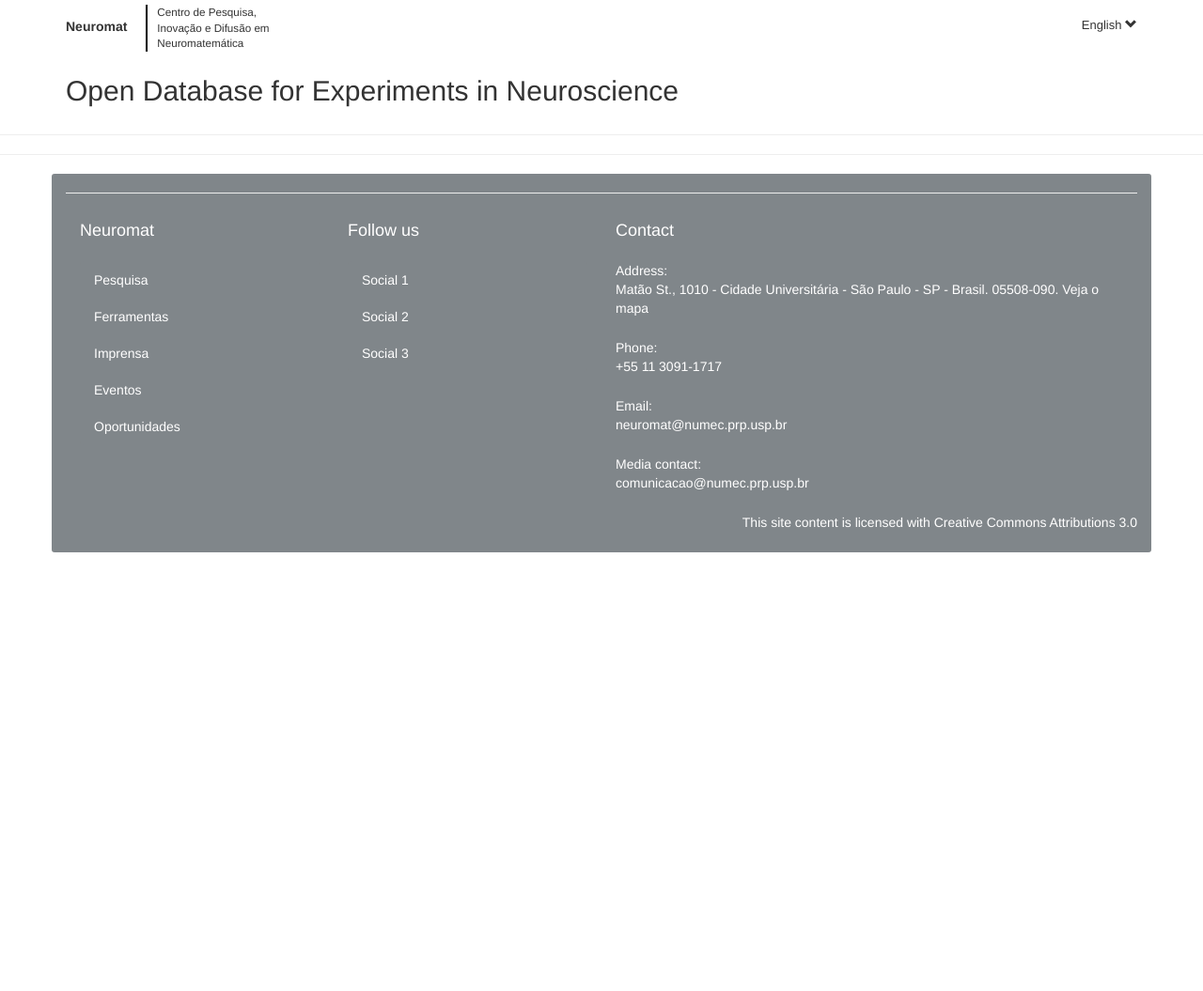
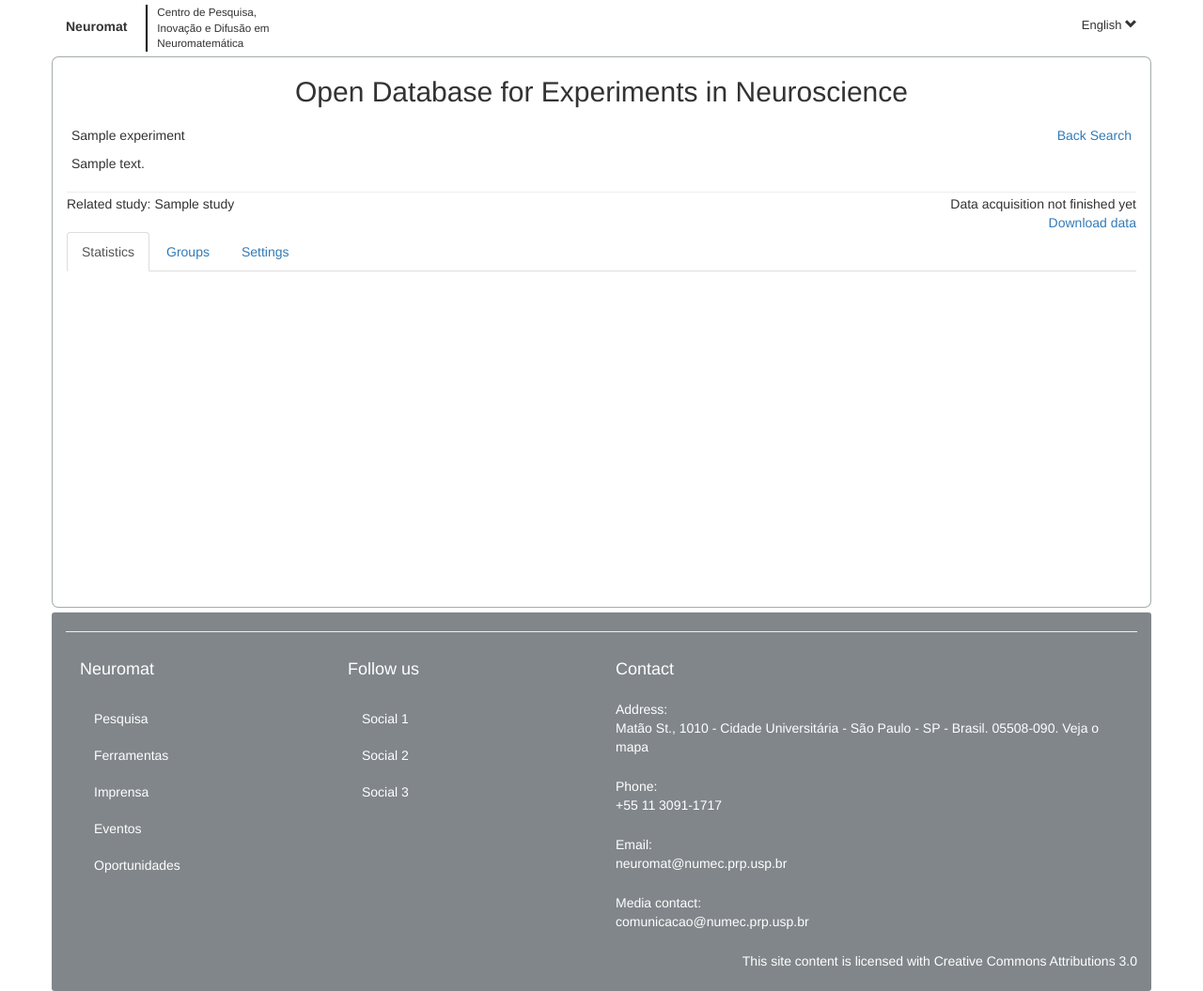
Before and after one commit to neuromat/portal, a Django app: page /experiments/1/ in a window 1280 px wide. Shown: the whole page at 94% size. Before the commit the page ends 588 px from the top, so only its background shows below. Run offline with Django 3.2, Linux system fonts and the light colour scheme; tables that the repository leaves empty hold one stand-in row (values such as "Sample post"); some libraries are stand-ins or nearby versions.

Commit message:
Give first form to experiment detail page

```diff
--- a/experiments/templates/experiments/base.html
+++ b/experiments/templates/experiments/base.html
@@ -15,10 +15,8 @@
 {% include 'experiments/top.html' %}
 {% block header %}
 {% endblock %}
-<hr>
 {% block content %}
 {% endblock %}
-<hr>
 {% include 'experiments/footer.html' %}
 <script src="{% static 'bootstrap-3.3.7-dist/js/bootstrap.min.js' %}"></script>
 </body>
--- a/experiments/templates/experiments/detail.html
+++ b/experiments/templates/experiments/detail.html
@@ -3,3 +3,12 @@
 {% block header %}
     {% include 'experiments/header_detail.html' %}
 {% endblock %}
+{% block content %}
+    <section class="container toggable-tabs">
+        <ul class="nav nav-tabs">
+            <li role="presentation" class="active"><a href="#">Statistics</a></li>
+            <li role="presentation"><a href="#">Groups</a></li>
+            <li role="presentation"><a href="#">Settings</a></li>
+        </ul>
+    </section>
+{% endblock %}
--- a/experiments/templates/experiments/header_detail.html
+++ b/experiments/templates/experiments/header_detail.html
@@ -1,3 +1,15 @@
-<header class="container nep-header-detail">
+<header class="container detail-header">
     <h2>Open Database for Experiments in Neuroscience</h2>
+    <div id="id_detail_title" class="detail-title">{{ experiment.title }}</div>
+    <div id="id_link_home" class="detail-back-search">
+        <a href="{% url 'home' %}">Back Search</a>
+    </div>
+    <div id="id_detail_description" class="detail-description">{{ experiment.description }}</div>
+    <hr class="detail-header-hr">
+    <div id="id_detail_study" class="detail-study">Related study:
+        {{ experiment.study.title }}</div>
+    <div id="id_detail_acquisition" class="detail-acquisition">Data
+        acquisition not finished yet</div>
+    <div id="id_link_download" class="detail-donwload"><a
+            href="#">Download data</a></div>
 </header>
--- a/experiments/templates/experiments/header_home.html
+++ b/experiments/templates/experiments/header_home.html
@@ -1,4 +1,4 @@
-<header class="container nep-header-home">
+<header class="container header-home">
     <h1>Neuroscience Experiments Database</h1>
     <h4>An Open Database for Experiments in Neuroscience</h4>
     <input id="id_search_box" class="search-box" size="80" placeholder="Type key terms/words to be searched">
--- a/static/main.css
+++ b/static/main.css
@@ -46,7 +46,7 @@ h1, h3, h4, h5, p {
   ========================================
  */
 
-.nep-header-home {
+.header-home {
   background: #a6aaad;
   text-align: center;
   border-radius: 3px;
@@ -57,6 +57,49 @@ h1, h3, h4, h5, p {
   margin-bottom: 20px;
 }
 
+.detail-header {
+  border-left: 1px solid #a6aaad;
+  border-top: 1px solid #a6aaad;
+  border-right: 1px solid #a6aaad;
+  border-top-left-radius: 7px;
+  border-top-right-radius: 7px;
+}
+
+.detail-header h2{
+  text-align: center;
+}
+
+.detail-title {
+  float: left;
+  margin: 10px 5px;
+}
+.detail-back-search {
+  float: right;
+  margin: 10px 5px;
+}
+
+.detail-description {
+  clear: both;
+  margin: 10px 5px;
+}
+
+.detail-header-hr {
+  margin-bottom: 2px;
+}
+
+.detail-study {
+  float: left;
+}
+
+.detail-acquisition {
+  float: right;
+}
+
+.detail-donwload {
+  clear: both;
+  float:right;
+}
+
 /*
   ========================================
   Body
@@ -65,6 +108,27 @@ h1, h3, h4, h5, p {
 
 .table-title {
   text-align: center;
+}
+
+.toggable-tabs {
+  height: 400px;
+  border-left: 1px solid #a6aaad;
+  border-right: 1px solid #a6aaad;
+  border-bottom: 1px solid #a6aaad;
+  border-bottom-left-radius: 7px;
+  border-bottom-right-radius: 7px;
+  margin-bottom: 5px;
+}
+
+
+/*
+  ========================================
+  Container Detail Experiment
+  ========================================
+*/
+
+.detail-container {
+  border: 1px solid #a6aaad;
 }
 
 /*
```
Also changed, not shown: functional_tests/tests.py (+29 -6 lines).
